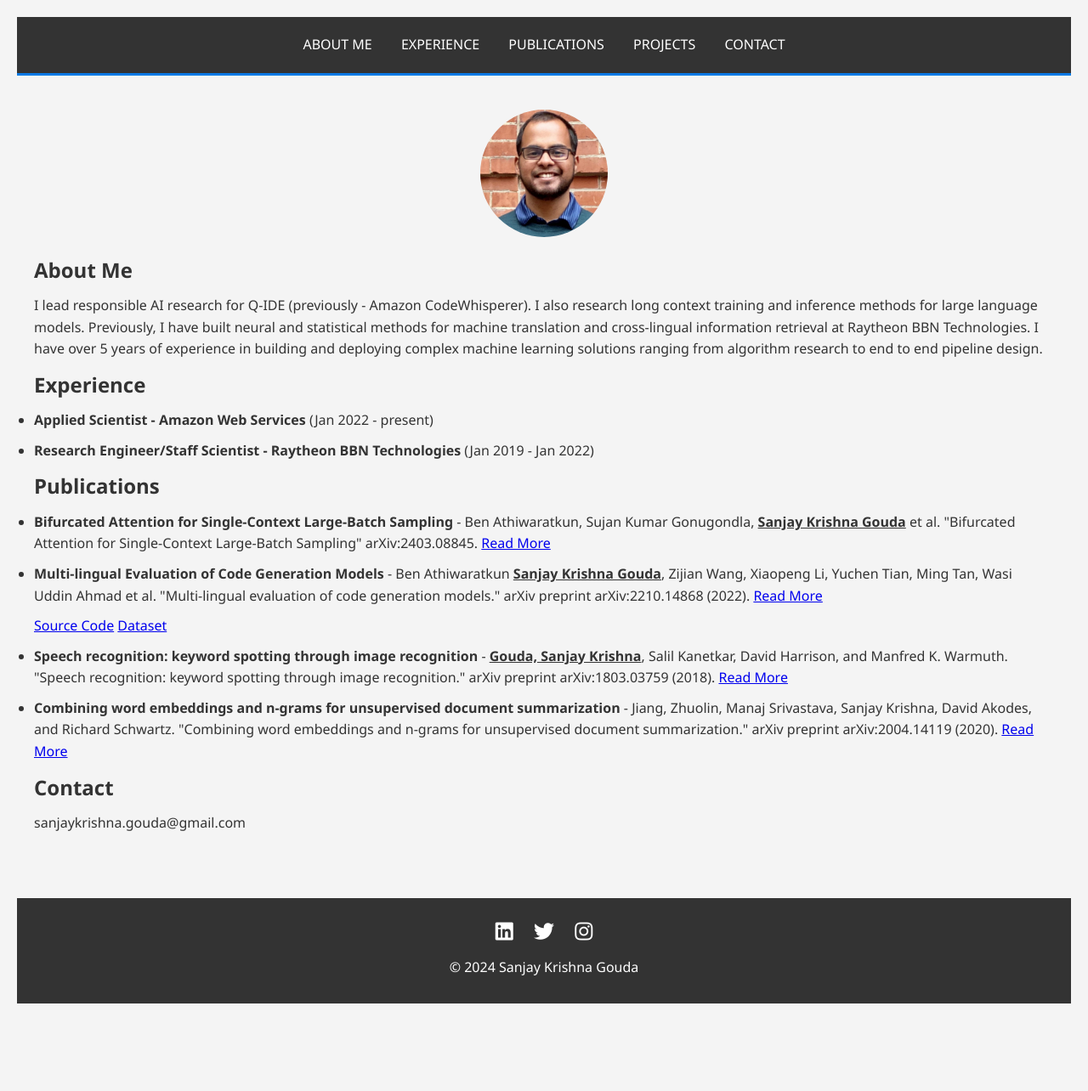
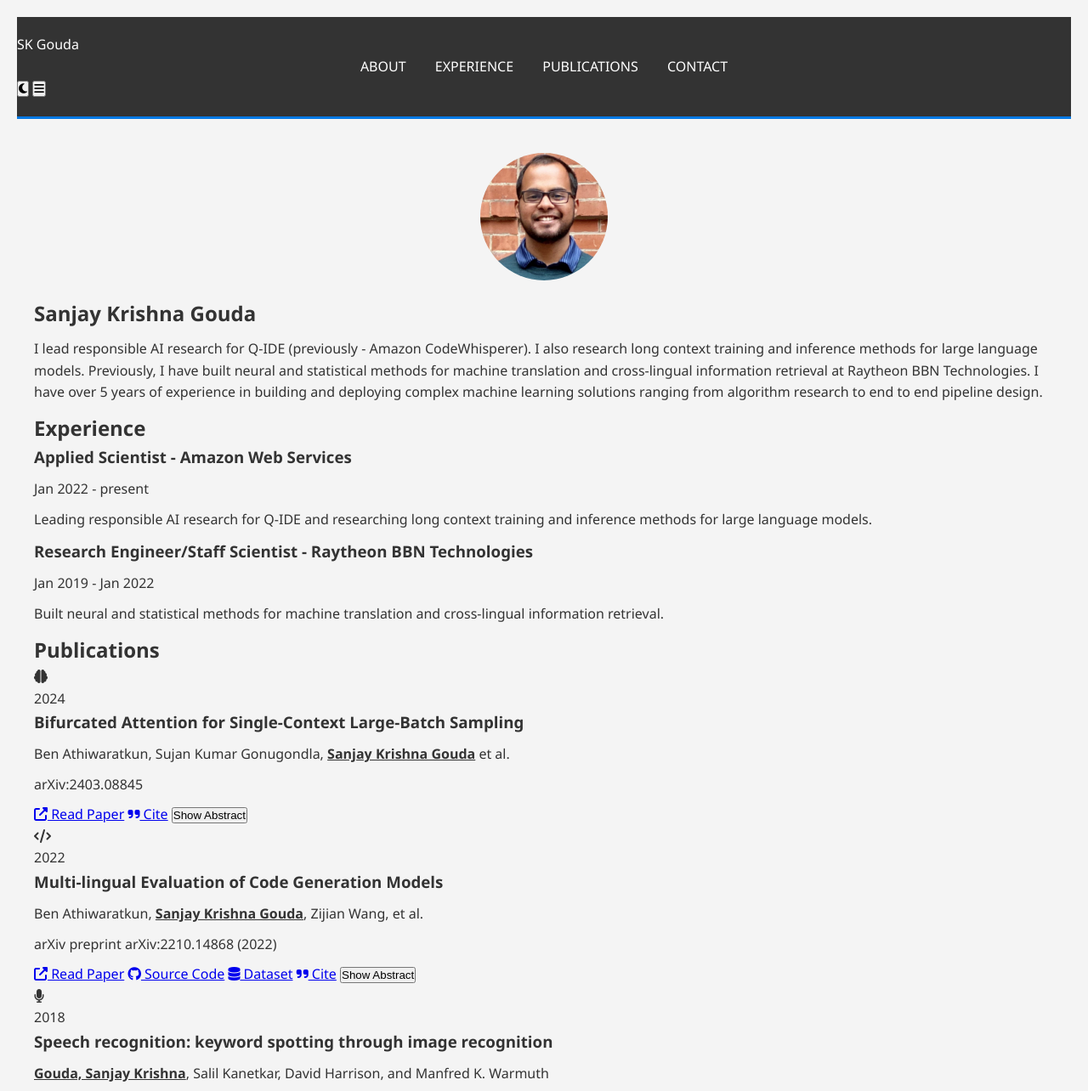
Before and after one commit to sk-g/sk-g.github.io, a plain HTML site: page index.html in a window 1280 px wide. Shown: the top 1284 px of the page at 85% size. Before the commit the page ends 1201 px from the top, so only its background shows below. Drawn offline with Linux system fonts and the light colour scheme.

Commit message:
Update index.html to use modular component structure

```diff
--- a/index.html
+++ b/index.html
@@ -3,77 +3,33 @@
 <head>
     <meta charset="UTF-8">
     <meta name="viewport" content="width=device-width, initial-scale=1.0">
-    <title>Sanjay Krishna Gouda</title>
+    <title>Sanjay Krishna Gouda | AI Researcher</title>
     <link rel="stylesheet" href="style.css">
-    <link rel="stylesheet" href="https://cdnjs.cloudflare.com/ajax/libs/font-awesome/5.15.3/css/all.min.css">
+    <link rel="stylesheet" href="https://cdnjs.cloudflare.com/ajax/libs/font-awesome/6.4.0/css/all.min.css">
+    <link rel="preconnect" href="https://fonts.googleapis.com">
+    <link rel="preconnect" href="https://fonts.gstatic.com" crossorigin>
+    <link href="https://fonts.googleapis.com/css2?family=Inter:wght@300;400;500;600;700&display=swap" rel="stylesheet">
 </head>
 <body>
-    <header>
-        <nav>
-            <ul>
-                <li><a href="#about">About Me</a></li>
-                <li><a href="#experience">Experience</a></li>
-                <li><a href="#publications">Publications</a></li>
-                <li><a href="#projects">Projects</a></li>
-                <li><a href="#contact">Contact</a></li>
-            </ul>
-        </nav>
-    </header>
+    <header id="header"></header>
+
     <main>
-        <section id="about">
-            <img src="me.jpg" alt="Sanjay Krishna Gouda" class="profile-image">
-            <h1>About Me</h1>
-            <p>I lead responsible AI research for Q-IDE (previously - Amazon CodeWhisperer). I also research long context training and inference methods for large language models.
-                Previously, I have built neural and statistical methods for machine translation and cross-lingual information retrieval at Raytheon BBN Technologies.
-                I have over 5 years of experience in building and deploying complex machine learning solutions ranging from algorithm research to end to end pipeline design.</p>
-        </section>
-        <section id="experience">
-            <h2>Experience</h2>
-            <ul>
-                <li>
-                    <p><strong> Applied Scientist - Amazon Web Services</strong> (Jan 2022 - present)</p>
-                </li>
-                <li>
-                    <p><strong>Research Engineer/Staff Scientist - Raytheon BBN Technologies</strong> (Jan 2019 - Jan 2022) </p>
-                </li>
-            </ul>
-        </section>
-        <section id="publications">
-            <h2>Publications</h2>
-            <ul>
-                <!--  -->
-                <li>
-                    <p><strong>Bifurcated Attention for Single-Context Large-Batch Sampling</strong> - Ben Athiwaratkun, Sujan Kumar Gonugondla, <span class="bold-underline-name">Sanjay Krishna Gouda</span> et al. "Bifurcated Attention for Single-Context Large-Batch Sampling" arXiv:2403.08845. <a href="https://arxiv.org/abs/2403.08845" target="_blank">Read More</a></p>
-                </li>
-                <li>
-                    <p><strong>Multi-lingual Evaluation of Code Generation Models</strong> - Ben Athiwaratkun <span class="bold-underline-name">Sanjay Krishna Gouda</span>, Zijian Wang, Xiaopeng Li, Yuchen Tian, Ming Tan, Wasi Uddin Ahmad et al. "Multi-lingual evaluation of code generation models." arXiv preprint arXiv:2210.14868 (2022). <a href="https://arxiv.org/abs/2210.14868" target="_blank">Read More</a></p>
-                    <p><a href="https://github.com/amazon-science/mxeval" target="_blank">Source Code</a> <a href="https://huggingface.co/mxeval" target="_blank">Dataset</a></p>
-                </li>
-                <li>
-                    <p><strong>Speech recognition: keyword spotting through image recognition</strong> - <span class="bold-underline-name">Gouda, Sanjay Krishna</span>, Salil Kanetkar, David Harrison, and Manfred K. Warmuth. "Speech recognition: keyword spotting through image recognition." arXiv preprint arXiv:1803.03759 (2018). <a href="https://arxiv.org/abs/1803.03759" target="_blank">Read More</a></p>
-                </li>
-                <li>
-                    <p><strong>Combining word embeddings and n-grams for unsupervised document summarization</strong> - Jiang, Zhuolin, Manaj Srivastava, Sanjay Krishna, David Akodes, and Richard Schwartz. "Combining word embeddings and n-grams for unsupervised document summarization." arXiv preprint arXiv:2004.14119 (2020). <a href="https://arxiv.org/abs/2004.14119" target="_blank">Read More</a></p>
-                </li>
-                <!-- Add more list items for additional publications -->
-            </ul>
-        </section>
-        <!-- <section id="projects">
-            <h2>Projects</h2>
-            <p>Placeholder text for projects.</p>
-        </section> -->
-        <section id="contact">
-            <h2>Contact</h2>
-            <p>sanjaykrishna.gouda@gmail.com</p>
-        </section><br>
+        <section id="about" class="fade-in"></section>
+        <section id="experience" class="fade-in delay-2"></section>
+        <section id="publications" class="fade-in delay-3"></section>
+        <section id="contact" class="fade-in"></section>
     </main>
-    <footer>
-        <div class="social-icons">
-            <a href="https://www.linkedin.com/in/skgouda/" target="_blank"><i class="fab fa-linkedin"></i></a>
-            <a href="https://twitter.com/SanjayKrishnaG9" target="_blank"><i class="fab fa-twitter"></i></a>
-            <a href="https://instagram.com/sanjay.krishna_" target="_blank"><i class="fab fa-instagram"></i></a>
-        </div>
-        <p>&copy; 2024 Sanjay Krishna Gouda</p>
-    </footer>
+
+    <footer id="footer"></footer>
+
+    <!-- Load scripts -->
+    <script src="js/main.js"></script>
+    <script src="js/arxiv.js"></script>
+    <script src="script.js"></script>
+
+    <!-- Debug console -->
+    <script>
+        console.log('Page loaded');
+    </script>
 </body>
 </html>
```
